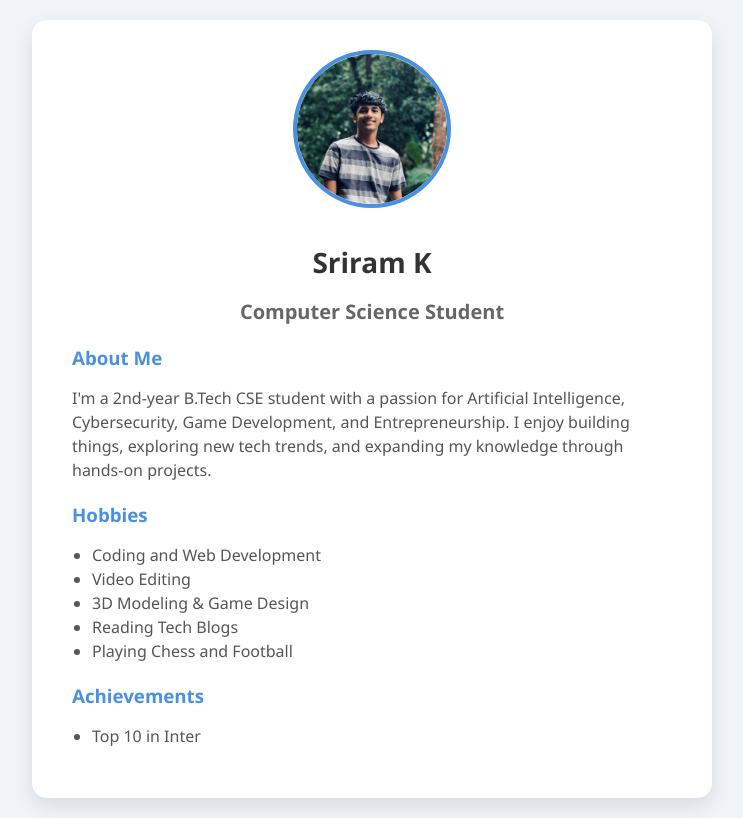
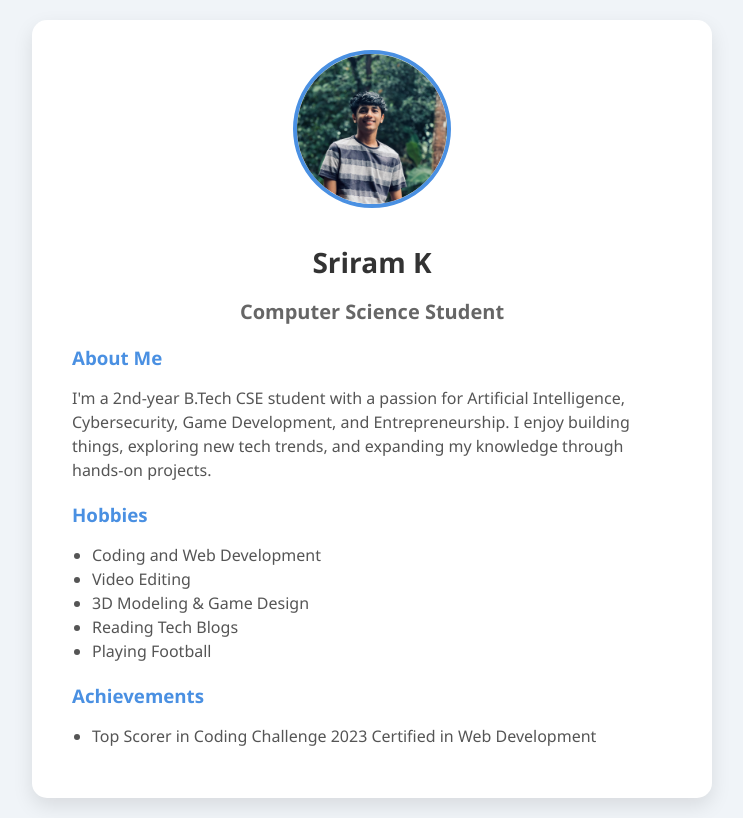
Before and after one commit to Sriram02112005/biographypage, a plain HTML site: page index.html in a window 1280 px wide. Shown: the whole page, without its empty margins (268-1011 px from the left). Drawn offline with Linux system fonts and the light colour scheme.

Commit message:
Update index.html

```diff
--- a/index.html
+++ b/index.html
@@ -29,11 +29,12 @@
           <li>Video Editing</li>
           <li>3D Modeling & Game Design</li>
           <li>Reading Tech Blogs</li>
-          <li>Playing Chess and Football</li>
+          <li>Playing Football</li>
         </ul>
       </section>
 
       <section class="section">
         <h3>Achievements</h3>
         <ul>
-          <li>Top 10 in Inter
+          <li>Top Scorer in Coding Challenge 2023
+              Certified in Web Development
```
